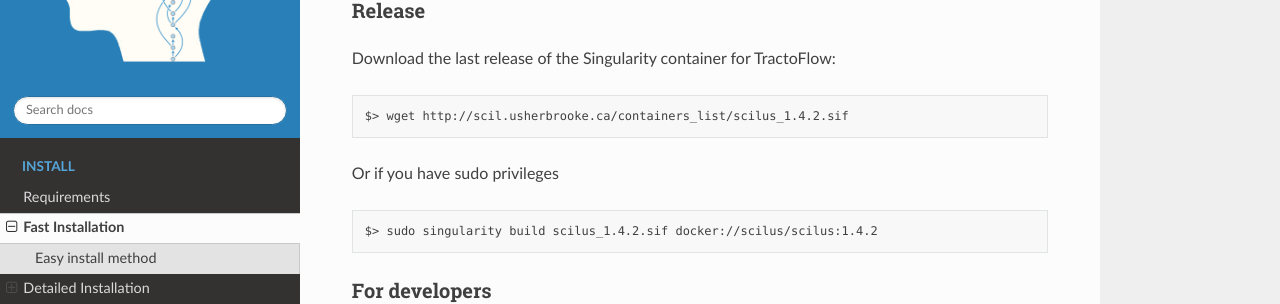
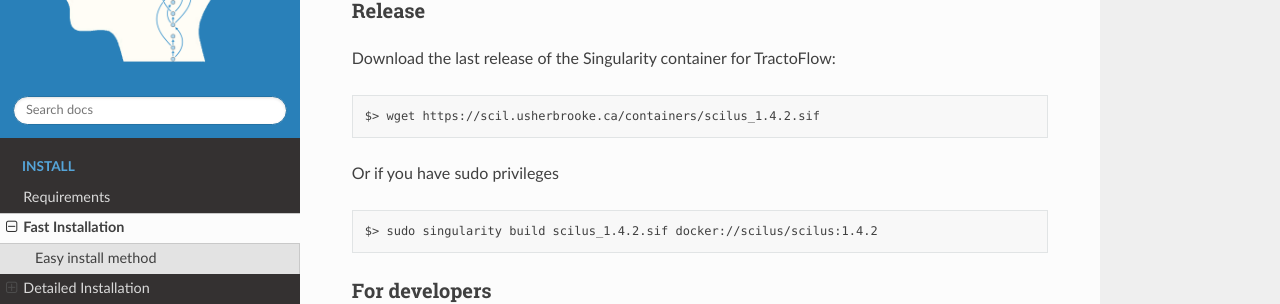
Before and after one commit to scilus/tractoflow_documentation, a Sphinx documentation site: the page built from source/installation/install.rst, in a window 1280 px wide and 900 px high, scrolled down 891 px. Shown: the part 151-455 px from the top of the window. Built offline with Sphinx 7.4.7 and the Read the Docs theme 2.0.0, drawn with Linux system fonts in a browser that asks for light colours; some of the changed lines change nothing that is shown.

Commit message:
Update URL to download the .sif

```diff
--- a/source/installation/install.rst
+++ b/source/installation/install.rst
@@ -56,7 +56,7 @@ Download the last release of the Singularity container for TractoFlow:
 
 ::
 
-    $> wget http://scil.usherbrooke.ca/containers_list/scilus_1.4.2.sif
+    $> wget https://scil.usherbrooke.ca/containers/scilus_1.4.2.sif
 
 Or if you have sudo privileges
 
```
